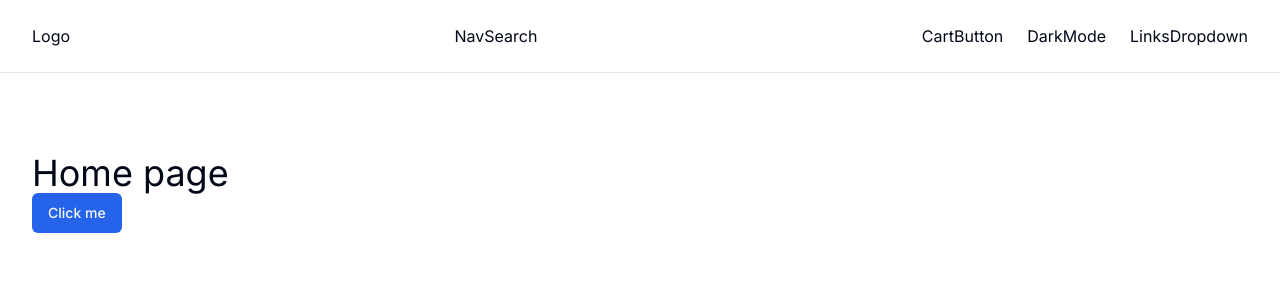
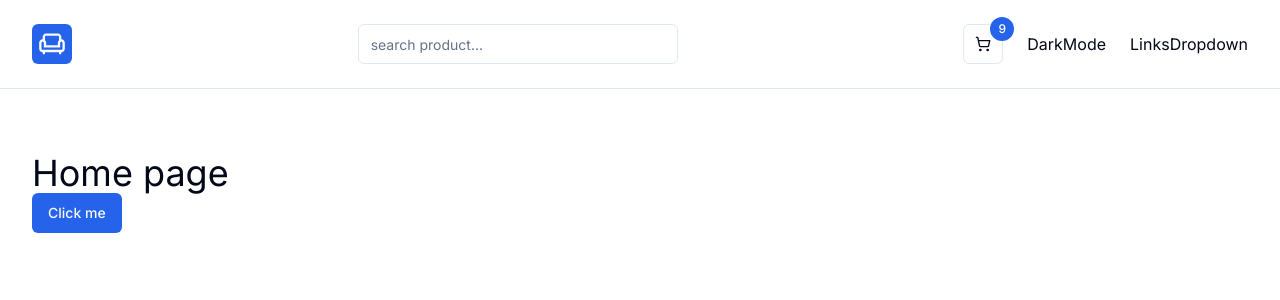
Before and after one commit to samincgs/comfee-store, a Next.js app: page / in a window 1280 px wide. Shown: the top 300 px of the page. Built offline with nearby package versions, Linux system fonts and the light colour scheme.

Commit message:
worked on cart button and navsearch

```diff
--- a/app/layout.tsx
+++ b/app/layout.tsx
@@ -21,7 +21,7 @@
     <html lang='en'>
       <body className={inter.className}>
         <Navbar />
-        <Container className='py-20'>{children}</Container>
+        <Container className='py-16'>{children}</Container>
       </body>
     </html>
   );
--- a/components/navbar/CartButton.tsx
+++ b/components/navbar/CartButton.tsx
@@ -1,4 +1,23 @@
+import { Button } from '@/components/ui/button';
+import { ShoppingCart } from 'lucide-react';
+import Link from 'next/link';
+
 const CartButton = () => {
-  return <div>CartButton</div>;
+  const numItems = 9;
+  return (
+    <Button
+      size={'icon'}
+      variant={'outline'}
+      asChild
+      className='flex items-center justify-center relative'
+    >
+      <Link href={'/cart'}>
+        <ShoppingCart className='w-4 h-4' />
+        <span className='absolute -top-2 -right-3 p-3 flex text-xs items-center justify-center rounded-full bg-primary text-white w-5 h-5'>
+          {numItems}
+        </span>
+      </Link>
+    </Button>
+  );
 };
 export default CartButton;
--- a/components/navbar/Logo.tsx
+++ b/components/navbar/Logo.tsx
@@ -1,4 +1,14 @@
+import { Button } from '@/components/ui/button';
+import Link from 'next/link';
+import { MdOutlineChair } from 'react-icons/md';
+
 const Logo = () => {
-  return <div>Logo</div>;
+  return (
+    <Button size={'icon'} asChild>
+      <Link href='/'>
+        <MdOutlineChair className='w-7 h-7' />
+      </Link>
+    </Button>
+  );
 };
 export default Logo;
--- a/components/navbar/NavSearch.tsx
+++ b/components/navbar/NavSearch.tsx
@@ -1,4 +1,13 @@
+import { Input } from '../ui/input';
+
 const NavSearch = () => {
-  return <div>NavSearch</div>;
+  return (
+    <Input
+      type='text'
+      className='max-w-xs dark:bg-muted'
+      placeholder='search product...'
+      required
+    />
+  );
 };
 export default NavSearch;
--- /dev/null
+++ b/components/ui/input.tsx
@@ -0,0 +1,25 @@
+import * as React from "react"
+
+import { cn } from "@/lib/utils"
+
+export interface InputProps
+  extends React.InputHTMLAttributes<HTMLInputElement> {}
+
+const Input = React.forwardRef<HTMLInputElement, InputProps>(
+  ({ className, type, ...props }, ref) => {
+    return (
+      <input
+        type={type}
+        className={cn(
+          "flex h-10 w-full rounded-md border border-input bg-background px-3 py-2 text-sm ring-offset-background file:border-0 file:bg-transparent file:text-sm file:font-medium placeholder:text-muted-foreground focus-visible:outline-none focus-visible:ring-2 focus-visible:ring-ring focus-visible:ring-offset-2 disabled:cursor-not-allowed disabled:opacity-50",
+          className
+        )}
+        ref={ref}
+        {...props}
+      />
+    )
+  }
+)
+Input.displayName = "Input"
+
+export { Input }
--- a/package.json
+++ b/package.json
@@ -16,6 +16,7 @@
     "next": "14.2.4",
     "react": "^18",
     "react-dom": "^18",
+    "react-icons": "^5.2.1",
     "tailwind-merge": "^2.3.0",
     "tailwindcss-animate": "^1.0.7"
   },
```
Also changed, not shown: 1 other file (tests, documents, lock files or other folders).
